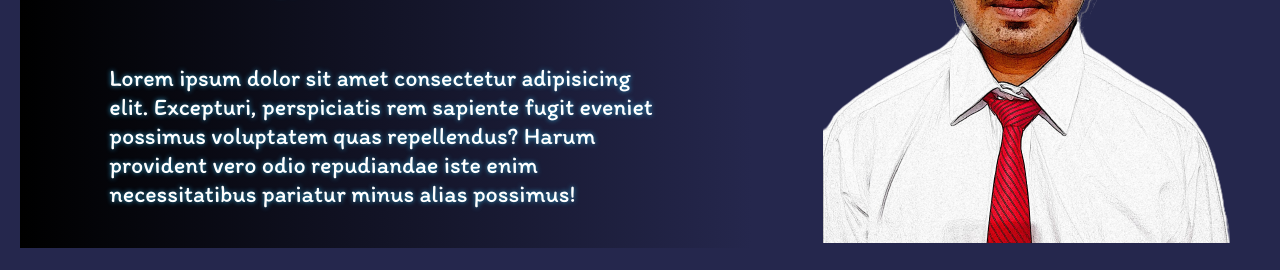
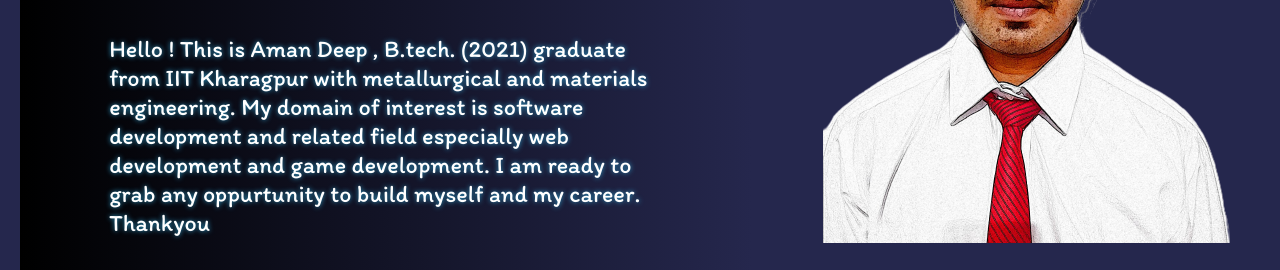
Before and after one commit to a-deep97/About-me, a website: page index.html in a window 1280 px wide. Shown: the part 309-579 px from the top of the page. Drawn offline with Linux system fonts and the light colour scheme; a web font is replaced by a local one.

Commit message:
about updated

```diff
--- a/index.html
+++ b/index.html
@@ -18,7 +18,7 @@
                 <div id="education-content">Metallurgy graduate from IIT Kharagpur</div>
             </div>
             <div id="about-content">
-                <p>Lorem ipsum dolor sit amet consectetur adipisicing elit. Excepturi, perspiciatis rem sapiente fugit eveniet possimus voluptatem quas repellendus? Harum provident vero odio repudiandae iste enim necessitatibus pariatur minus alias possimus!</p>
+                <p>Hello ! This is Aman Deep , B.tech. (2021) graduate from IIT Kharagpur with metallurgical and materials engineering. My domain of interest is software development and related field especially web development and game development. I am ready to grab any oppurtunity to build myself and my career. Thankyou </p>
             </div>
         </div>
         <div id="profile-container">
```
